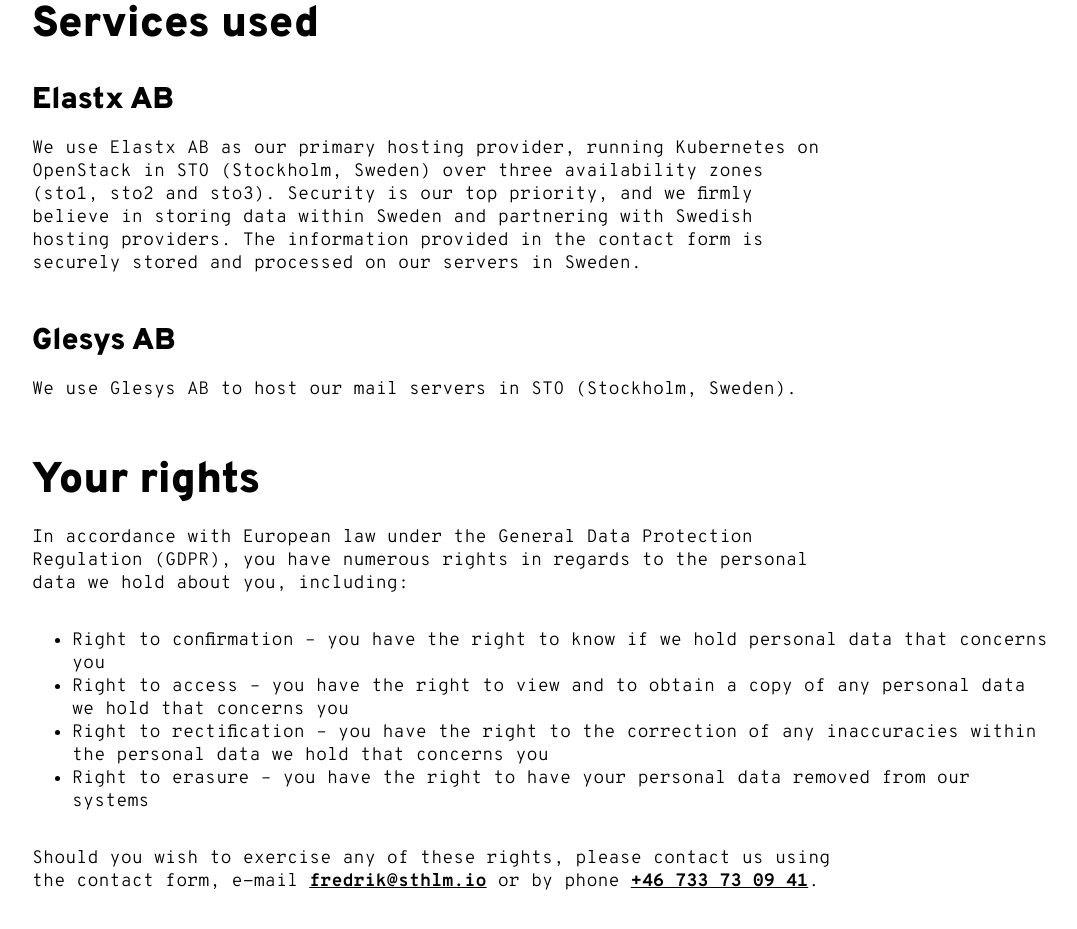
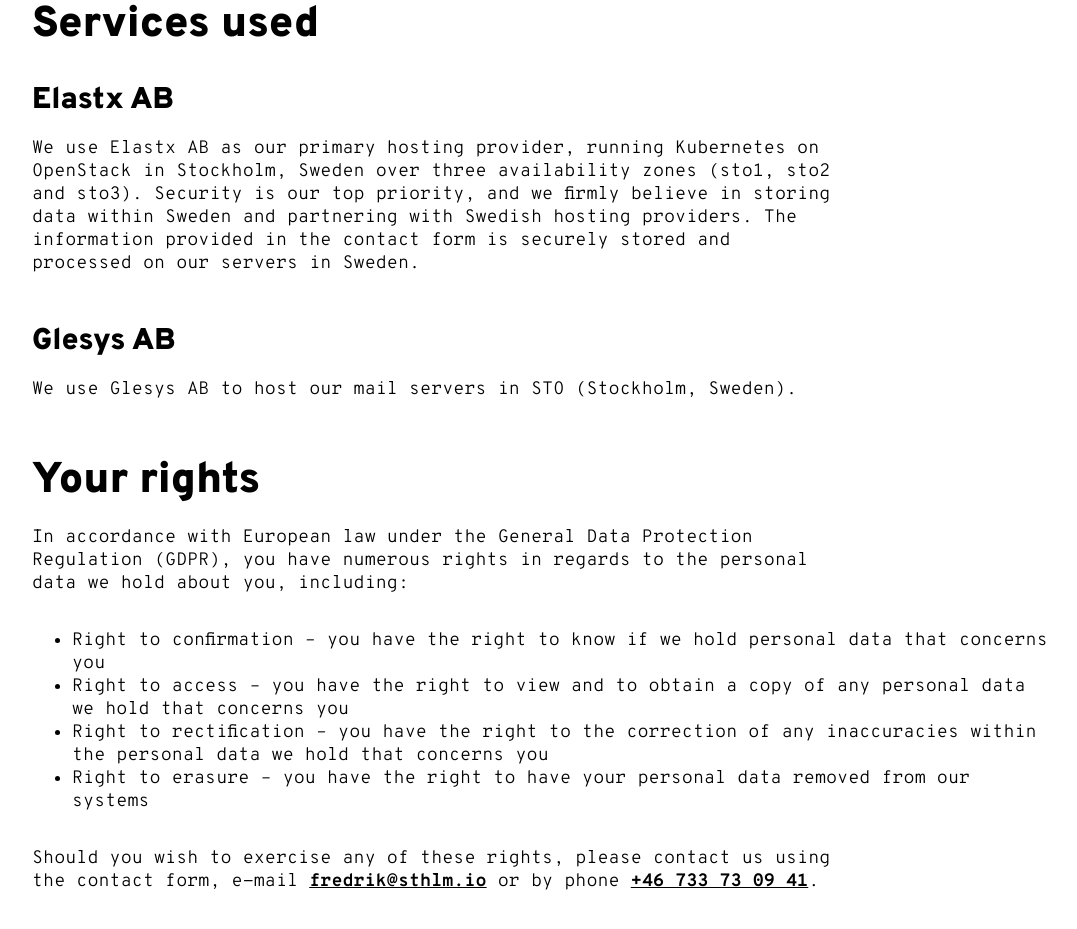
Before and after one commit to sthlmio/web, a Next.js app: page /terms in a window 1280 px wide. Shown: the part 980-1909 px from the top of the page, without its empty margins (96-1173 px from the left). Built offline with nearby package versions, Linux system fonts and the light colour scheme.

Commit message:
Update terms

```diff
--- a/pages/terms.js
+++ b/pages/terms.js
@@ -45,11 +45,11 @@
           <h3>Elastx AB</h3>
           <p className="text">
             We use Elastx AB as our primary hosting provider, running Kubernetes
-            on OpenStack in STO (Stockholm, Sweden) over three availability
-            zones (sto1, sto2 and sto3). Security is our top priority, and we
-            firmly believe in storing data within Sweden and partnering with
-            Swedish hosting providers. The information provided in the contact
-            form is securely stored and processed on our servers in Sweden.
+            on OpenStack in Stockholm, Sweden over three availability zones
+            (sto1, sto2 and sto3). Security is our top priority, and we firmly
+            believe in storing data within Sweden and partnering with Swedish
+            hosting providers. The information provided in the contact form is
+            securely stored and processed on our servers in Sweden.
           </p>
           <h3>Glesys AB</h3>
           <p className="text">
```
